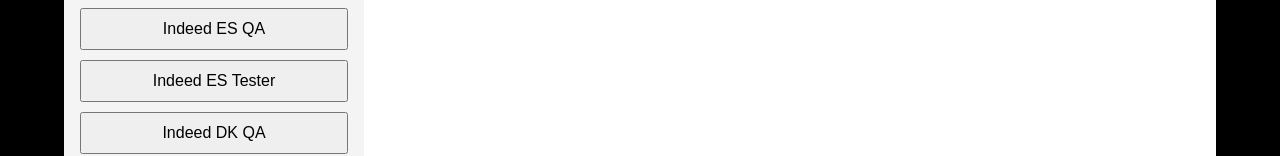
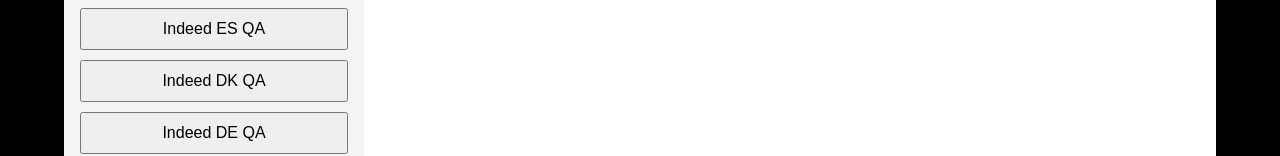
Before and after one commit to italaber2/fine-dining, a React (Create React App) app: page / in a window 1280 px wide. Shown: the part 382-538 px from the top of the page. Built offline with nearby package versions, Linux system fonts and the light colour scheme.

Commit message:
redundant jobs removed

```diff
--- a/src/App.tsx
+++ b/src/App.tsx
@@ -68,10 +68,6 @@
             { label: "Indeed CZ QA", endpoint: "/api/jobs/indeed/cz-qa" },
             { label: "Indeed PT QA", endpoint: "/api/jobs/indeed/pt-qa" },
             { label: "Indeed ES QA", endpoint: "/api/jobs/indeed/es-qa" },
-            {
-              label: "Indeed ES Tester",
-              endpoint: "/api/jobs/indeed/es-tester",
-            },
             { label: "Indeed DK QA", endpoint: "/api/jobs/indeed/dk-qa" },
             { label: "Indeed DE QA", endpoint: "/api/jobs/indeed/de-qa" },
             { label: "Indeed NL QA", endpoint: "/api/jobs/indeed/nl-qa" },
@@ -89,10 +85,6 @@
               endpoint: "/api/jobs/indeed/at-tester",
             },
             { label: "Indeed BE QA", endpoint: "/api/jobs/indeed/be-qa" },
-            {
-              label: "Indeed BE Tester",
-              endpoint: "/api/jobs/indeed/be-tester",
-            },
           ].map((job, index) => (
             <button
               key={index}
```
